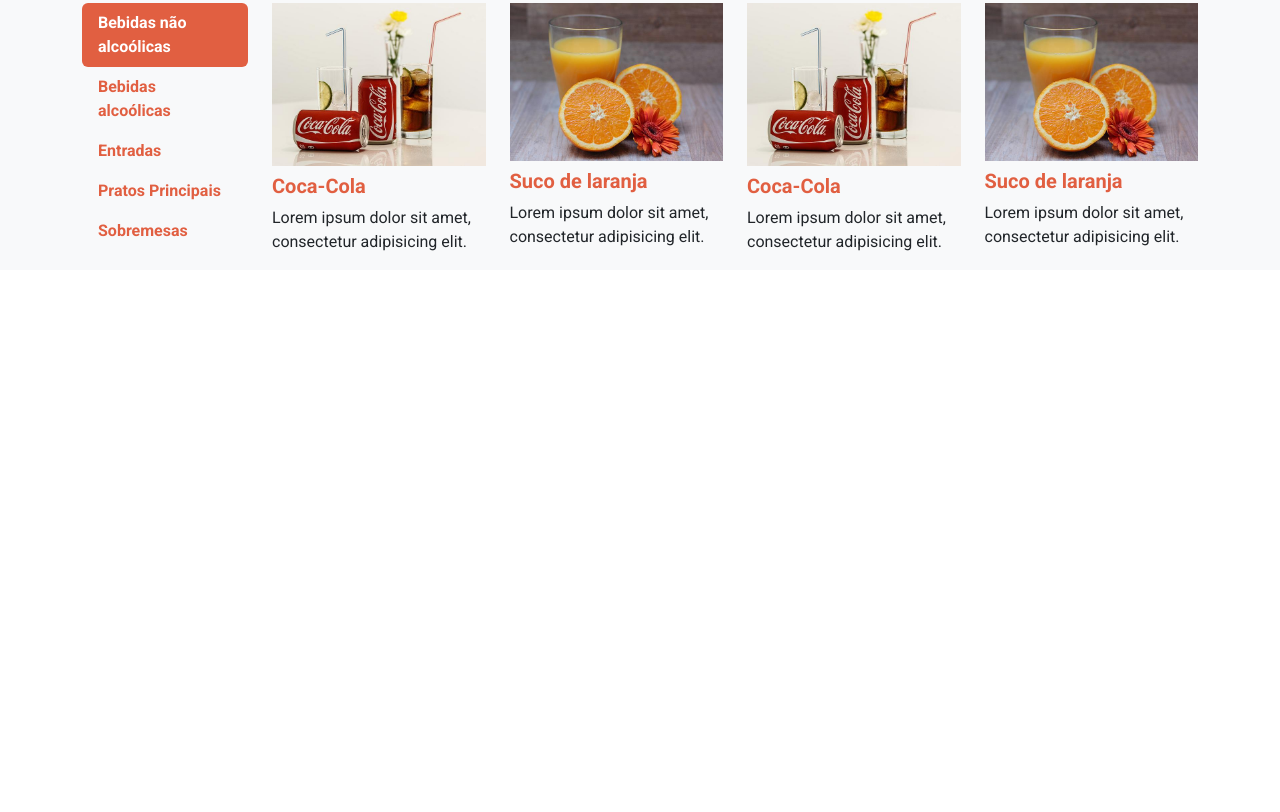
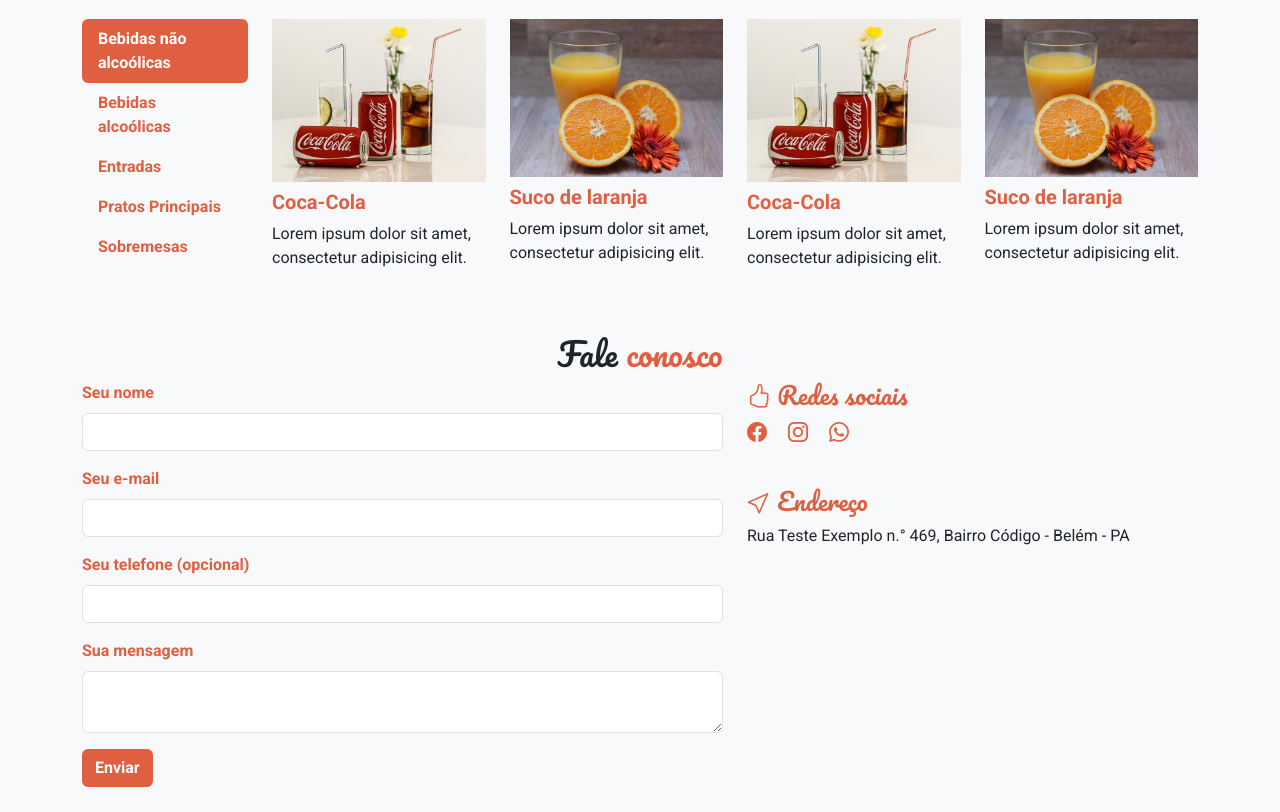
Before and after one commit to arthuurqueirozz/Restaurant-Landing-Page, a plain HTML site: page index.html in a window 1280 px wide. Shown: the part 1988-2800 px from the top of the page. Before the commit the page ends 2258 px from the top, so only its background shows below. Drawn offline with nearby package versions, Linux system fonts and the light colour scheme.

Commit message:
adding contact form

```diff
--- a/index.html
+++ b/index.html
@@ -22,7 +22,7 @@
             </button>
             <nav class="navbar-collapse collapse justify-content-end" id="navegation-menu">
                 <ul class="nav nav-pills d-block d-md-flex">
-                    <li class="nav-item fw-bold">
+                    <li class="nav-item fw-bold active">
                         <a href="#about" class="nav-link">
                             <i class="bi bi-house-door me-1"></i>
                             Sobre o restaurante
@@ -41,7 +41,7 @@
                         </a>
                     </li>
                     <li class="nav-item fw-bold">
-                        <a href="#" class="nav-link">
+                        <a href="#contact" class="nav-link">
                             <i class="bi bi-chat-left-text me-1"></i>
                             Fale conosco
                         </a>
@@ -83,7 +83,7 @@
                         <div class="col-md-5">
                             <img class="d-block w-100 rounded" src="./images/restaurante.jpg">
                         </div>
-                        <div class="col-md-7">
+                        <div class="col-md-7 mt-3">
                             <h2 class="section-title">Sobre <span>o restaurante</span></h2>
                             <p>Lorem ipsum dolor sit amet consectetur adipisicing elit. Nulla recusandae
                                 quaerat quae ipsum. Excepturi eaque maiores dolorum? Incidunt, est? Expedita
@@ -365,6 +365,72 @@
         </section>
     </div>
 
+    <div data-bs-spy="scroll" data-bs-target="header-id" class="bg-light">
+        <section id="contact" class="pt-5 pb-5">
+            <div class="container">
+                <h2 class="section-title text-center">
+                    Fale <span class="text-colored">conosco</span>
+                </h2>
+                <div class="row">
+                    <div class="col-md-7">
+                        <form>
+                            <div class="mb-3">
+                                <label for="nome" class="fw-bold text-colored form-label">Seu nome</label>
+                                <input type="text" id="name" class="form-control" required>
+                            </div>
+                            <div class="mb-3">
+                                <label for="email" class="fw-bold text-colored form-label">Seu e-mail</label>
+                                <input type="email" id="name" class="form-control" required>
+                            </div>
+                            <div class="mb-3">
+                                <label for="tel" class="fw-bold text-colored form-label">Seu telefone (opcional)</label>
+                                <input type="tel" id="name" class="form-control" required>
+                            </div>
+                            <div class="mb-3">
+                                <label for="message" class="fw-bold text-colored form-label">Sua mensagem</label>
+                                <textarea id="message" class="form-control" requiredform-control></textarea>
+                            </div>
+                            <button class="btn fw-bold" type="submit">Enviar</button>
+                        </form>
+                    </div>
+                    <div class="col-md-5">
+                        <div class="row">
+                            <h3 class="section-title fs-4 text-colored">
+                                <i class="bi bi-hand-thumbs-up"></i>
+                                Redes sociais
+                            </h3>
+                            <ul class="social-links">
+                                <li class="fs-5">
+                                    <a href="#">
+                                        <i class="bi bi-facebook text-colored"></i>
+                                    </a>
+                                </li>
+                                <li class="fs-5 ms-3 me-3">
+                                    <a href="#">
+                                        <i class="bi bi-instagram text-colored"></i>
+                                    </a>
+                                </li>
+                                <li class="fs-5">
+                                    <a href="#">
+                                        <i class="bi bi-whatsapp text-colored"></i>
+                                    </a>
+                                </li>
+                            </ul>
+                        </div>
+                        <div class="row mt-4">
+                            <h3 class="section-title fs-4 text-colored">
+                                <i class="bi bi-cursor"></i>
+                                Endereço
+                            </h3>
+                            <p>
+                                Rua Teste Exemplo n.° 469, Bairro Código - Belém - PA
+                            </p>
+                        </div>
+                    </div>
+                </div>
+            </div>
+        </section>
+    </div>
 
 
     <script src="https://cdn.jsdelivr.net/npm/bootstrap@5.3.3/dist/js/bootstrap.bundle.min.js" integrity="sha384-YvpcrYf0tY3lHB60NNkmXc5s9fDVZLESaAA55NDzOxhy9GkcIdslK1eN7N6jIeHz" crossorigin="anonymous"></script>
--- a/style.css
+++ b/style.css
@@ -27,7 +27,8 @@ body{
     color: #e15f41;
 }
 
-.nav-cardapio .nav-link.active{
+.nav-cardapio .nav-link.active,
+#contact button{
     background-color: #e15f41;
     color: #fff;
 }
@@ -35,3 +36,18 @@ body{
 .nav-cardapio .nav-link:hover{
     color: #e15f41;
 }
+
+.social-links li{
+    list-style: none;
+    display: inline;
+}
+
+.social-links a{
+    text-decoration: none;
+}
+
+@media (max-width: 767px){
+    .carousel-item img{
+        height: 280px;
+    }
+}
```
